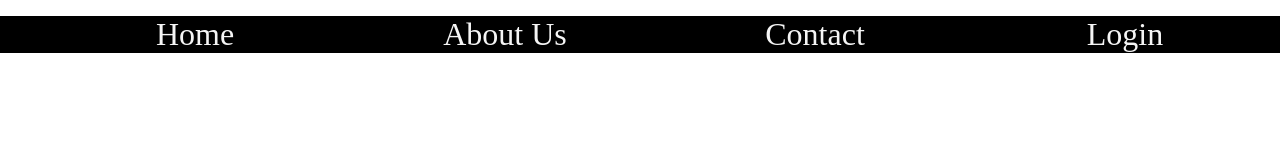
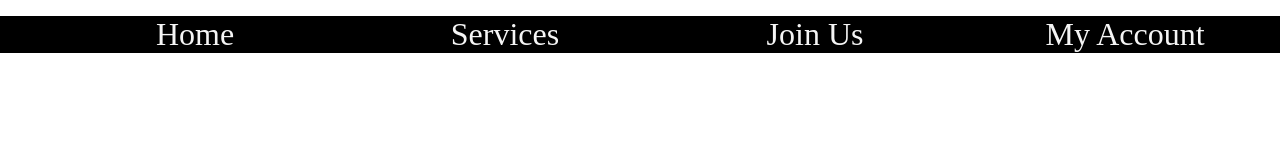
Before and after one commit to Harshit7054089231/Webs, a plain HTML site: page index.html in a window 1280 px wide. Drawn offline with Linux system fonts and the light colour scheme.

Commit message:
Navbar Change

```diff
--- a/index.html
+++ b/index.html
@@ -45,9 +45,9 @@ body{
     <nav>
       <ul>
         <li> <a href="#">Home</a> </li>
-        <li> <a href="#">About Us</a> </li>
-        <li> <a href="#">Contact</a> </li>
-        <li> <a href="#">Login</a> </li>
+        <li> <a href="#">Services</a> </li>
+        <li> <a href="#">Join Us</a> </li>
+        <li> <a href="#">My Account</a> </li>
       </ul>
     </nav>
   </section>
```
